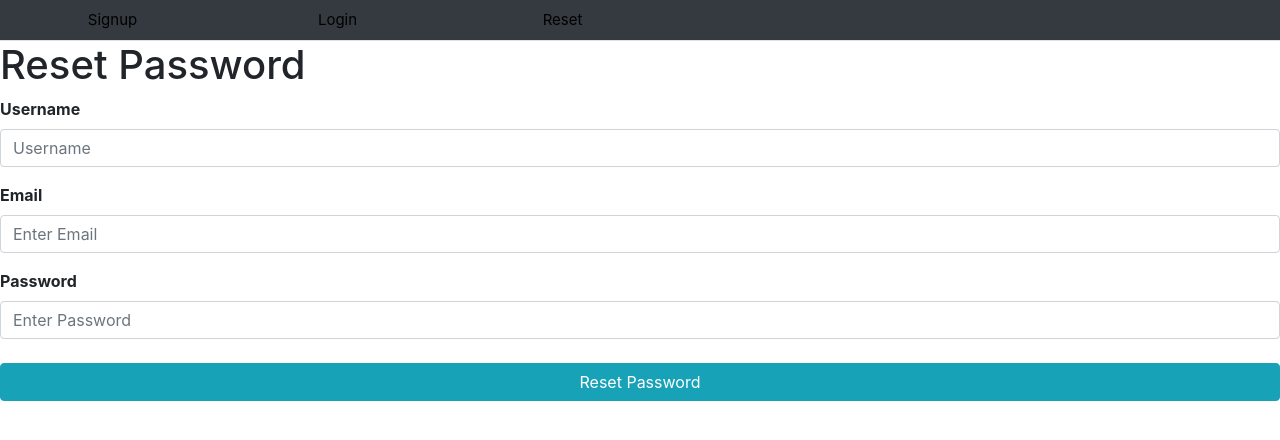
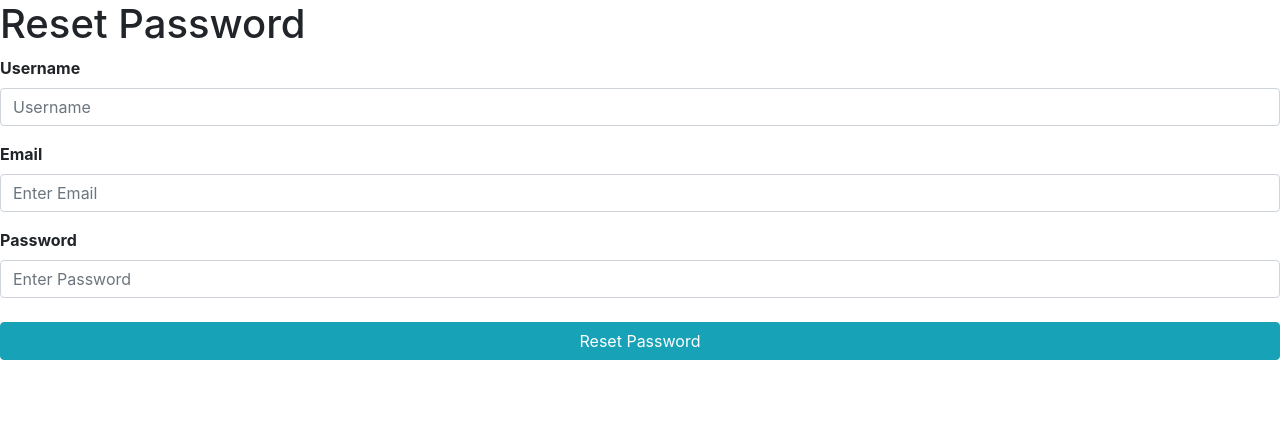
Before and after one commit to abalbon/cloutfinder, a plain HTML site: page reset.html in a window 1280 px wide. Drawn offline with nearby package versions, Linux system fonts and the light colour scheme; files that its build step writes are made by us from their sources.

```diff
--- a/reset.html
+++ b/reset.html
@@ -10,17 +10,6 @@
         <link rel="stylesheet" href="https://stackpath.bootstrapcdn.com/bootstrap/4.3.1/css/bootstrap.min.css" integrity="sha384-ggOyR0iXCbMQv3Xipma34MD+dH/1fQ784/j6cY/iJTQUOhcWr7x9JvoRxT2MZw1T" crossorigin="anonymous">
     </head>
     <body>
-        <ul class="nav nav-tabs navbar-dark bg-dark">
-            <li class="nav-item">
-                <a class="nav-link" href="signup.html">Signup</a>
-            </li>
-            <li class="nav-item">
-                <a class="nav-link" href="login.html">Login</a>
-            </li>
-            <li class="nav-item">
-                <a class="nav-link" href="reset.html">Reset</a>
-            </li>
-        </ul>
         <form class="fclass">
             <h1>Reset Password</h1>
             <div class="form-group">
```
Also changed, not shown: index.html (+3 -3 lines), login.html (+1 -1 lines).
